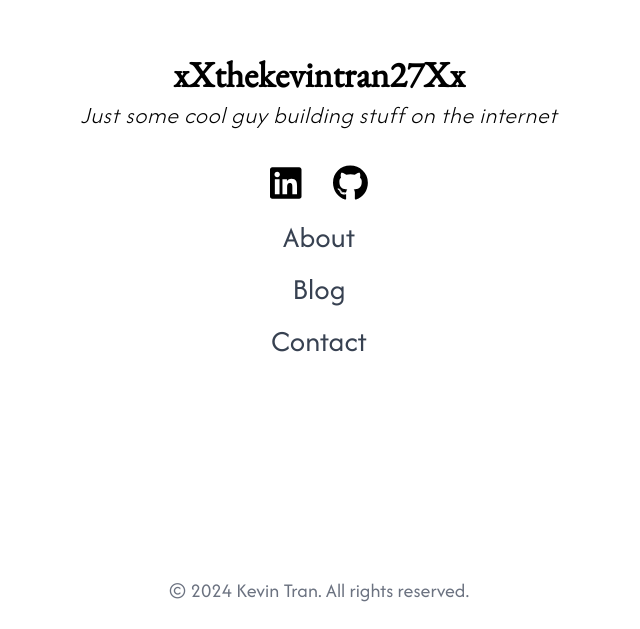
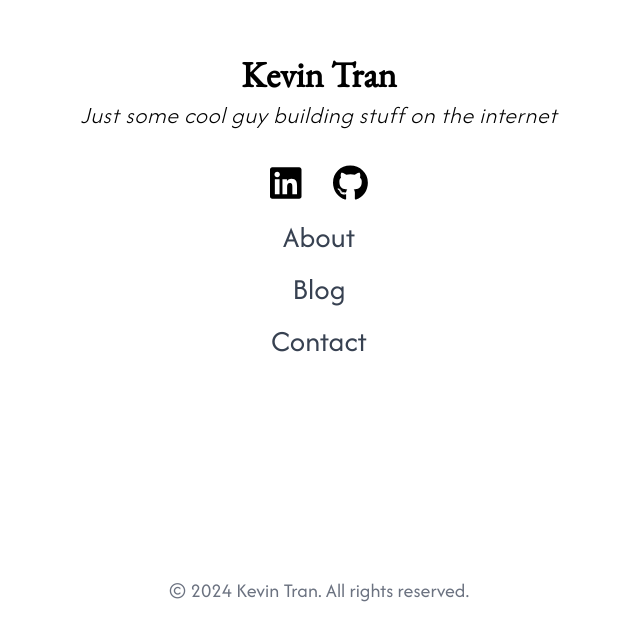
Before and after one commit to kevintine/personal_website, a React (Create React App) app: page / in a window 1280 px wide. Shown: the part 171-800 px from the top of the page, without its empty margins (321-961 px from the left). Built offline with nearby package versions, Linux system fonts and the light colour scheme.

Commit message:
updating content

```diff
--- a/src/pages/page2.js
+++ b/src/pages/page2.js
@@ -24,7 +24,7 @@ function Page2() {
           style={{ fontFamily: 'EBGaramond, sans-serif' }}
           className="text-4xl font-semibold mb-1 text-center"
         >
-          xXthekevintran27Xx
+          Kevin Tran
         </h1>
         <p
           style={{ fontFamily: 'AfacadFlux-Light, sans-serif' }}
--- a/src/pages/page4.js
+++ b/src/pages/page4.js
@@ -31,7 +31,7 @@ function Page4() {
             style={{ fontFamily: 'AfacadFlux, sans-serif' }}
             className="text-center text-gray-600"
           >
-            "Look a naked guy in the water!" - "Tobermory Summer 2022
+            Tobermory Summer 2022
           </p>
         </div>
         <p
```
